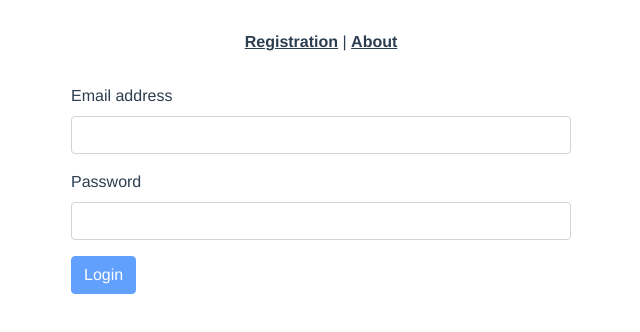
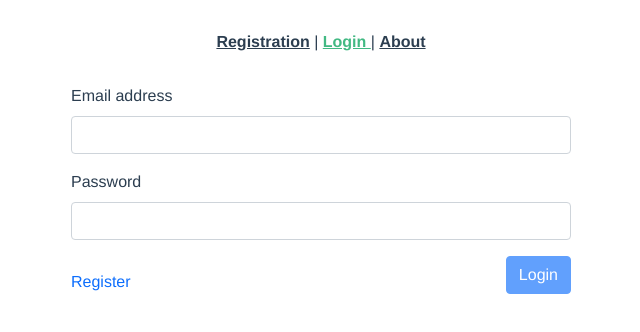
Before and after one commit to what-the-hub/vue-game, a Vue app: page /auth in a window 1280 px wide. Shown: the top 332 px of the page, without its empty margins (319-959 px from the left). Built offline with nearby package versions, Linux system fonts and the light colour scheme.

Commit message:
update auth.vue, edit router, add link to registration page

```diff
--- a/src/App.vue
+++ b/src/App.vue
@@ -2,6 +2,10 @@
   <div id="app">
     <div id="nav">
       <router-link to="/sign-up">Registration</router-link>
+      |
+      <router-link
+        to="/auth">Login
+      </router-link>
       |
       <router-link
         :to="{ name: 'About', params: { email: 'Empty email', password: 'Empty password'}}">About
--- a/src/components/Auth.vue
+++ b/src/components/Auth.vue
@@ -48,13 +48,18 @@
         </div>
       </div>
 
+      <div class="buttons-wrapper">
+        <router-link class="action-href" to="/sign-up">Register</router-link>
         <button type="submit"
                 class="btn btn-primary"
-              @click="redirectOnSubmit"
+                @click="redirectOnLogin"
                 :disabled="$v.$error || !$v.$dirty"
         >
           Login
         </button>
+
+      </div>
+
     </form>
   </div>
 </template>
@@ -87,7 +92,7 @@ export default class Auth extends Vue {
     return email.length > 0 && pass.length > 0
   }
 
-  redirectOnSubmit (): void {
+  redirectOnLogin (): void {
     this.$router.push({
       name: 'About',
       params: { email: this.email, password: this.password }
@@ -109,4 +114,12 @@ label
     margin-top: 10px
     font-size: x-small
     color: red
+
+.buttons-wrapper
+  display: flex
+  justify-content: space-between
+
+  .action-href
+    align-self: flex-end
+    text-decoration: none
 </style>
```
Lines whose indentation alone changed are shown as unchanged.
